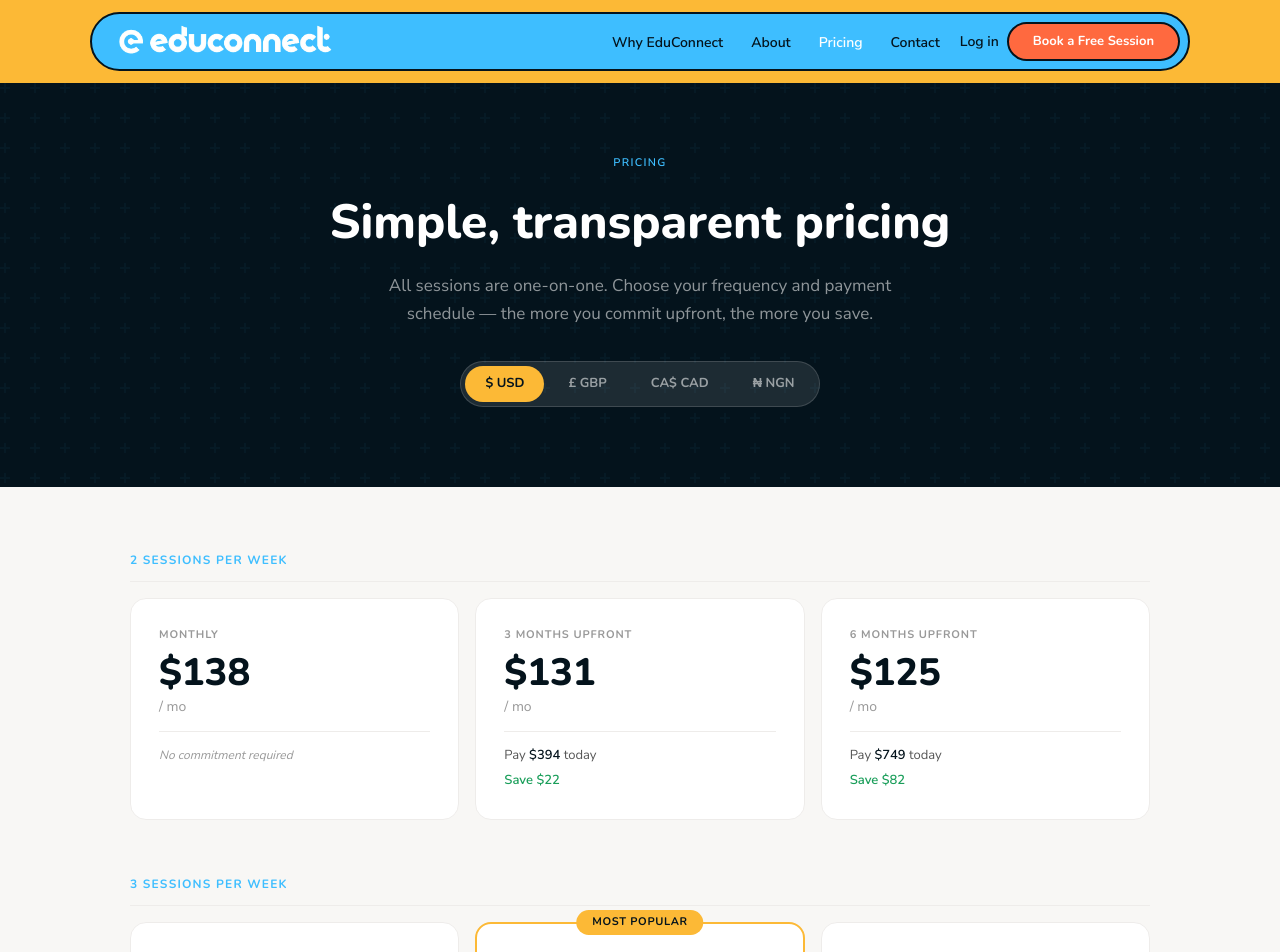
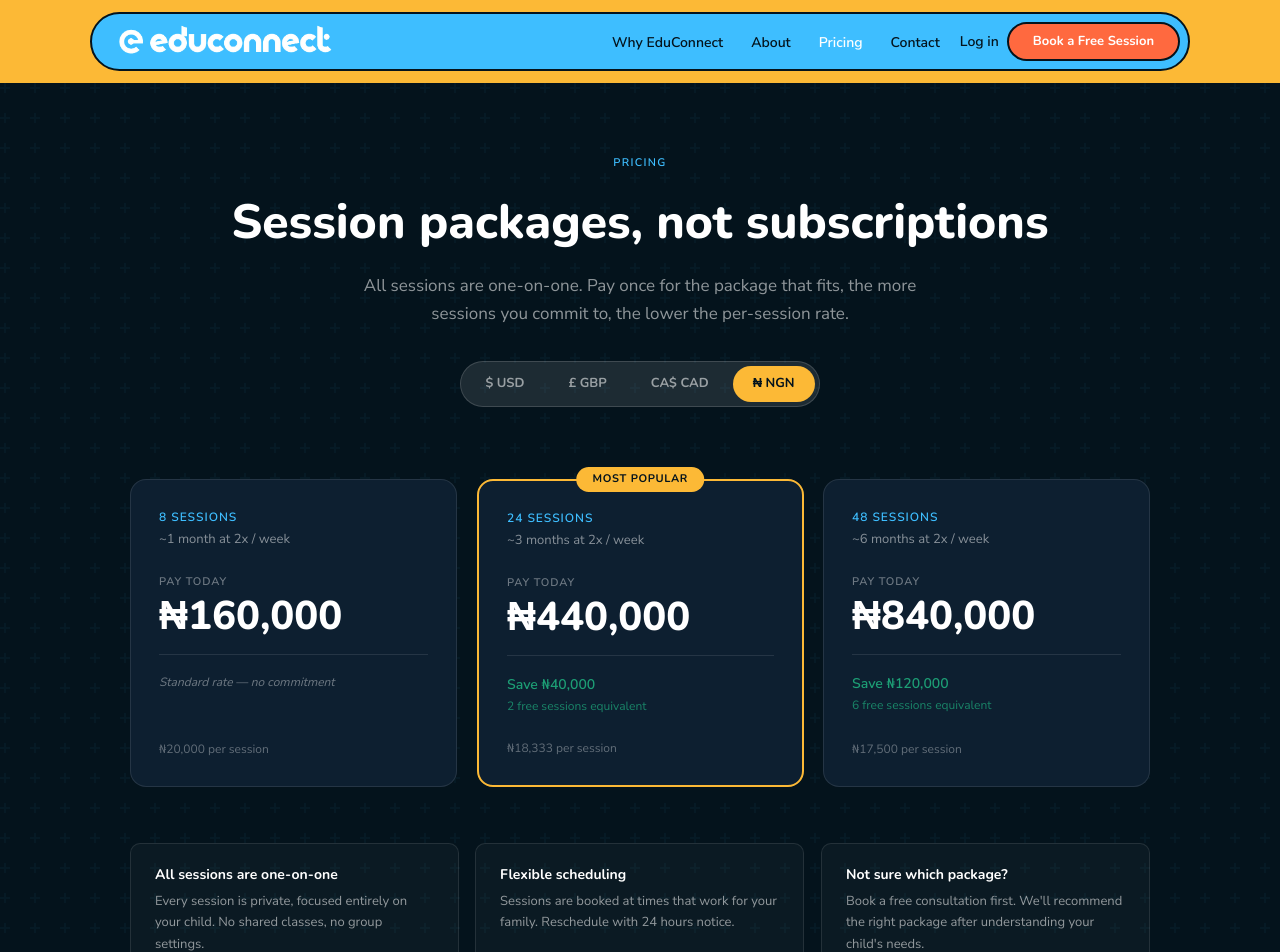
Before and after one commit to ubongou/educonnect, a Next.js app: page /pricing in a window 1280 px wide. Shown: the top 952 px of the page. Built offline with nearby package versions, Linux system fonts and the light colour scheme.

Commit message:
refactor pricing table structure and update session package descriptions

```diff
--- a/src/components/marketing/PricingTable.tsx
+++ b/src/components/marketing/PricingTable.tsx
@@ -6,199 +6,180 @@ import { Container } from "@/components/ui/Container";
 import { IntersectionFade } from "@/components/ui/IntersectionFade";
 import { CurrencyToggle, currencySymbols, type Currency } from "./CurrencyToggle";
 
-type Prices = Record<Currency, string>;
-
-type Plan = {
-  type: string;
-  monthly: Prices;
-  totalToday?: Prices;
-  savings?: Prices;
-  featured?: boolean;
-  badge?: string;
+type Price = {
+  perSession: number;
+  total: number;
+  saving: number;
+  free: number;
 };
 
 type Tier = {
-  label: string;
-  plans: Plan[];
+  sessions: number;
+  duration: string;
+  popular: boolean;
+  prices: Record<Currency, Price>;
 };
 
 const tiers: Tier[] = [
   {
-    label: "2 sessions per week",
-    plans: [
-      {
-        type: "Monthly",
-        monthly: { USD: "138", GBP: "109", CAD: "187", NGN: "173,000" },
+    sessions: 8,
+    duration: "~1 month at 2x / week",
+    popular: false,
+    prices: {
+      NGN: { perSession: 20000, total: 160000, saving: 0, free: 0 },
+      USD: { perSession: 15, total: 120, saving: 0, free: 0 },
+      GBP: { perSession: 11, total: 88, saving: 0, free: 0 },
+      CAD: { perSession: 21, total: 168, saving: 0, free: 0 },
+    },
   },
   {
-        type: "3 months upfront",
-        monthly: { USD: "131", GBP: "103", CAD: "178", NGN: "164,000" },
-        totalToday: { USD: "394", GBP: "309", CAD: "534", NGN: "492,000" },
-        savings: { USD: "22", GBP: "18", CAD: "27", NGN: "27,000" },
+    sessions: 24,
+    duration: "~3 months at 2x / week",
+    popular: true,
+    prices: {
+      NGN: { perSession: 18333, total: 440000, saving: 40000, free: 2 },
+      USD: { perSession: 13.75, total: 330, saving: 30, free: 2 },
+      GBP: { perSession: 10.08, total: 242, saving: 22, free: 2 },
+      CAD: { perSession: 19.25, total: 462, saving: 42, free: 2 },
+    },
   },
   {
-        type: "6 months upfront",
-        monthly: { USD: "125", GBP: "99", CAD: "170", NGN: "156,000" },
-        totalToday: { USD: "749", GBP: "594", CAD: "1,020", NGN: "936,000" },
-        savings: { USD: "82", GBP: "60", CAD: "102", NGN: "102,000" },
+    sessions: 48,
+    duration: "~6 months at 2x / week",
+    popular: false,
+    prices: {
+      NGN: { perSession: 17500, total: 840000, saving: 120000, free: 6 },
+      USD: { perSession: 13.13, total: 630, saving: 90, free: 6 },
+      GBP: { perSession: 9.63, total: 462, saving: 66, free: 6 },
+      CAD: { perSession: 18.38, total: 882, saving: 126, free: 6 },
     },
-    ],
-  },
-  {
-    label: "3 sessions per week",
-    plans: [
-      {
-        type: "Monthly",
-        monthly: { USD: "200", GBP: "158", CAD: "272", NGN: "250,000" },
-      },
-      {
-        type: "3 months upfront",
-        monthly: { USD: "190", GBP: "150", CAD: "259", NGN: "238,000" },
-        totalToday: { USD: "571", GBP: "451", CAD: "777", NGN: "714,000" },
-        savings: { USD: "29", GBP: "24", CAD: "39", NGN: "36,000" },
-        featured: true,
-        badge: "Most popular",
-      },
-      {
-        type: "6 months upfront",
-        monthly: { USD: "180", GBP: "142", CAD: "245", NGN: "225,000" },
-        totalToday: { USD: "1,080", GBP: "852", CAD: "1,470", NGN: "1,350,000" },
-        savings: { USD: "120", GBP: "96", CAD: "162", NGN: "150,000" },
-      },
-    ],
-  },
-  {
-    label: "4 sessions per week",
-    plans: [
-      {
-        type: "Monthly",
-        monthly: { USD: "255", GBP: "201", CAD: "346", NGN: "318,000" },
-      },
-      {
-        type: "3 months upfront",
-        monthly: { USD: "242", GBP: "191", CAD: "329", NGN: "302,000" },
-        totalToday: { USD: "725", GBP: "573", CAD: "987", NGN: "906,000" },
-        savings: { USD: "38", GBP: "30", CAD: "51", NGN: "48,000" },
-      },
-      {
-        type: "6 months upfront",
-        monthly: { USD: "229", GBP: "181", CAD: "312", NGN: "286,000" },
-        totalToday: { USD: "1,373", GBP: "1,086", CAD: "1,872", NGN: "1,716,000" },
-        savings: { USD: "154", GBP: "120", CAD: "204", NGN: "192,000" },
-      },
-    ],
   },
 ];
 
+function fmt(value: number, currency: Currency) {
+  const symbol = currencySymbols[currency];
+  if (currency === "NGN") {
+    return `${symbol}${Math.round(value).toLocaleString("en")}`;
+  }
+  const rounded = Math.round(value * 100) / 100;
+  return `${symbol}${rounded.toLocaleString("en", {
+    minimumFractionDigits: rounded % 1 === 0 ? 0 : 2,
+    maximumFractionDigits: 2,
+  })}`;
+}
+
 export function PricingTable() {
-  const [currency, setCurrency] = useState<Currency>("USD");
-  const symbol = currencySymbols[currency];
+  const [currency, setCurrency] = useState<Currency>("NGN");
 
   return (
-    <>
-      <div className="bg-navy bg-dot-blue px-10 pt-[72px] pb-20 text-center">
-        <div className="relative">
+    <section className="bg-navy bg-dot-blue">
+      <div className="px-10 pt-[72px] pb-14 text-center">
         <span className="mb-[14px] block text-[11px] font-bold uppercase tracking-[0.12em] text-blue">
           Pricing
         </span>
         <h1 className="font-heading text-[clamp(30px,4vw,48px)] font-extrabold text-white">
-            Simple, transparent pricing
+          Session packages, not subscriptions
         </h1>
-          <p className="mx-auto mt-[14px] mb-8 max-w-[520px] text-[17px] leading-[1.7] text-white/55">
-            All sessions are one-on-one. Choose your frequency and payment schedule — the more you
-            commit upfront, the more you save.
+        <p className="mx-auto mt-[14px] mb-8 max-w-[560px] text-[17px] leading-[1.7] text-white/55">
+          All sessions are one-on-one. Pay once for the package that fits, the more sessions you
+          commit to, the lower the per-session rate.
         </p>
         <CurrencyToggle value={currency} onChange={setCurrency} />
       </div>
-      </div>
 
-      <Container className="py-16">
-        {tiers.map((tier, ti) => (
-          <IntersectionFade key={tier.label} delay={ti * 120} className="mb-14 last:mb-0">
-            <div className="mb-4 border-b border-g100 pb-3 font-heading text-[12px] font-bold uppercase tracking-[0.1em] text-blue">
-              {tier.label}
-            </div>
-            <div className="grid gap-4 md:grid-cols-3">
-              {tier.plans.map((p) => (
+      <Container className="pb-20">
+        <div className="grid gap-5 pt-4 md:grid-cols-3">
+          {tiers.map((tier, i) => {
+            const p = tier.prices[currency];
+            const hasSaving = p.saving > 0;
+            return (
+              <IntersectionFade key={tier.sessions} delay={i * 120}>
                 <div
-                  key={p.type}
                   className={clsx(
-                    "relative rounded-lg bg-white p-7 transition-[transform,border-color] duration-200 hover:-translate-y-[3px]",
-                    p.featured
-                      ? "border-[2.5px] border-yellow"
-                      : "border-[1.5px] border-g100 hover:border-g400",
+                    "relative flex h-full flex-col rounded-lg bg-[#0D1F30] p-7 transition-transform duration-200 hover:-translate-y-[3px]",
+                    tier.popular
+                      ? "border-2 border-yellow"
+                      : "border border-white/10 hover:border-white/20",
                   )}
                 >
-                  {p.badge && (
+                  {tier.popular && (
                     <span className="absolute -top-[14px] left-1/2 -translate-x-1/2 rounded-pill bg-yellow px-4 py-1 font-heading text-[11px] font-bold uppercase tracking-[0.06em] text-navy">
-                      {p.badge}
+                      Most popular
                     </span>
                   )}
-                  <p className="mb-[10px] font-heading text-[11px] font-bold uppercase tracking-[0.08em] text-g400">
-                    {p.type}
+
+                  <p className="mb-[4px] text-[12px] font-bold uppercase tracking-[0.08em] text-blue">
+                    {tier.sessions} sessions
                   </p>
-                  <p className="font-heading text-[38px] font-extrabold leading-none text-navy">
-                    <span>{symbol}</span>
-                    <span className="tabular-nums">{p.monthly[currency]}</span>
+                  <p className="mb-6 text-[13px] text-white/50">{tier.duration}</p>
+
+                  <p className="mb-[6px] text-[11px] font-bold uppercase tracking-[0.08em] text-white/40">
+                    Pay today
                   </p>
-                  <p className="mt-1 text-[14px] text-g400">/ mo</p>
-                  <div className="my-[14px] h-px bg-g100" />
-                  {p.totalToday && p.savings ? (
+                  <p className="font-heading text-[40px] font-extrabold leading-none text-white tabular-nums">
+                    {fmt(p.total, currency)}
+                  </p>
+
+                  <div className="my-[18px] h-px bg-white/10" />
+
+                  {hasSaving ? (
                     <>
-                      <p className="mb-[6px] text-[13px] text-g600">
-                        Pay{" "}
-                        <span className="font-bold text-navy">
-                          {symbol}
-                          <span className="tabular-nums">{p.totalToday[currency]}</span>
-                        </span>{" "}
-                        today
+                      <p className="text-[14px] font-bold text-[#1D9E75]">
+                        Save {fmt(p.saving, currency)}
                       </p>
-                      <p className="text-[13px] font-bold text-[#1a9e5a]">
-                        Save {symbol}
-                        <span className="tabular-nums">{p.savings[currency]}</span>
+                      <p className="mt-[2px] text-[12px] text-[#1D9E75]/80">
+                        {p.free} free {p.free === 1 ? "session" : "sessions"} equivalent
                       </p>
                     </>
                   ) : (
-                    <p className="text-[12px] italic text-g400">No commitment required</p>
+                    <p className="text-[12px] italic text-white/40">
+                      Standard rate — no commitment
+                    </p>
                   )}
-                </div>
-              ))}
+
+                  <p className="mt-auto pt-6 text-[12px] text-white/35 tabular-nums">
+                    {fmt(p.perSession, currency)} per session
+                  </p>
                 </div>
               </IntersectionFade>
-        ))}
-      </Container>
+            );
+          })}
+        </div>
 
-      <Container className="pb-12">
-        <div className="grid gap-4 md:grid-cols-3">
+        <div className="mt-14 grid gap-4 md:grid-cols-3">
           <IntersectionFade>
-            <div className="rounded-md border-[1.5px] border-g100 bg-white px-6 py-5">
-              <h4 className="mb-[6px] text-[14px] font-bold text-navy">All sessions are one-on-one</h4>
-              <p className="text-[13px] leading-[1.65] text-g600">
+            <div className="h-full rounded-md border border-white/10 bg-white/[0.03] px-6 py-5">
+              <h4 className="mb-[6px] text-[14px] font-bold text-white">
+                All sessions are one-on-one
+              </h4>
+              <p className="text-[13px] leading-[1.65] text-white/55">
                 Every session is private, focused entirely on your child. No shared classes, no
                 group settings.
               </p>
             </div>
           </IntersectionFade>
           <IntersectionFade delay={120}>
-            <div className="rounded-md border-[1.5px] border-g100 bg-white px-6 py-5">
-              <h4 className="mb-[6px] text-[14px] font-bold text-navy">Flexible scheduling</h4>
-              <p className="text-[13px] leading-[1.65] text-g600">
+            <div className="h-full rounded-md border border-white/10 bg-white/[0.03] px-6 py-5">
+              <h4 className="mb-[6px] text-[14px] font-bold text-white">Flexible scheduling</h4>
+              <p className="text-[13px] leading-[1.65] text-white/55">
                 Sessions are booked at times that work for your family. Reschedule with 24 hours
                 notice.
               </p>
             </div>
           </IntersectionFade>
           <IntersectionFade delay={240}>
-            <div className="rounded-md border-[1.5px] border-g100 bg-white px-6 py-5">
-              <h4 className="mb-[6px] text-[14px] font-bold text-navy">Not sure which plan?</h4>
-              <p className="text-[13px] leading-[1.65] text-g600">
-                Book a free consultation first. We&apos;ll recommend the right plan after
+            <div className="h-full rounded-md border border-white/10 bg-white/[0.03] px-6 py-5">
+              <h4 className="mb-[6px] text-[14px] font-bold text-white">
+                Not sure which package?
+              </h4>
+              <p className="text-[13px] leading-[1.65] text-white/55">
+                Book a free consultation first. We&apos;ll recommend the right package after
                 understanding your child&apos;s needs.
               </p>
             </div>
           </IntersectionFade>
         </div>
       </Container>
-    </>
+    </section>
   );
 }
```
Lines whose indentation alone changed are shown as unchanged.
